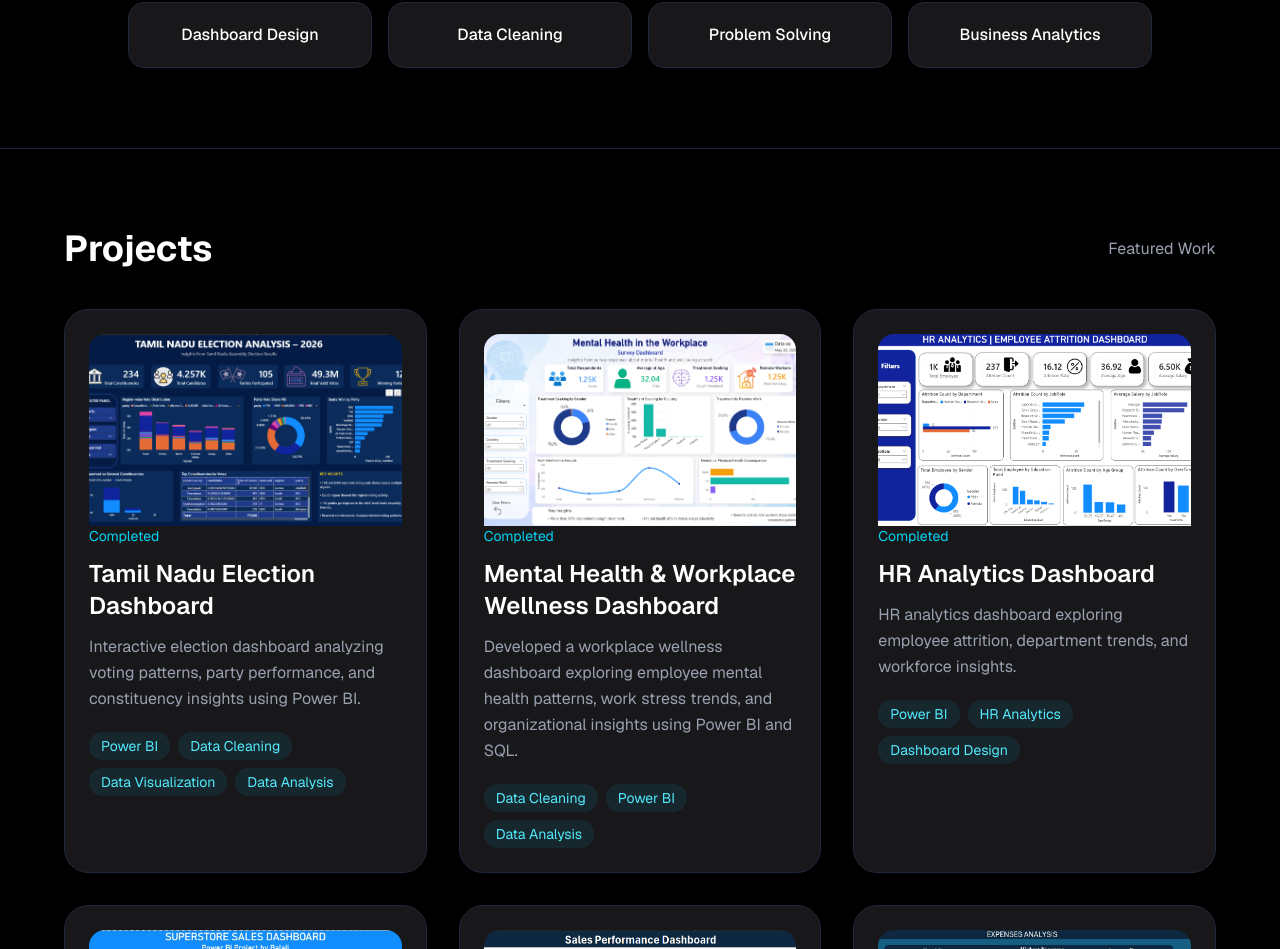
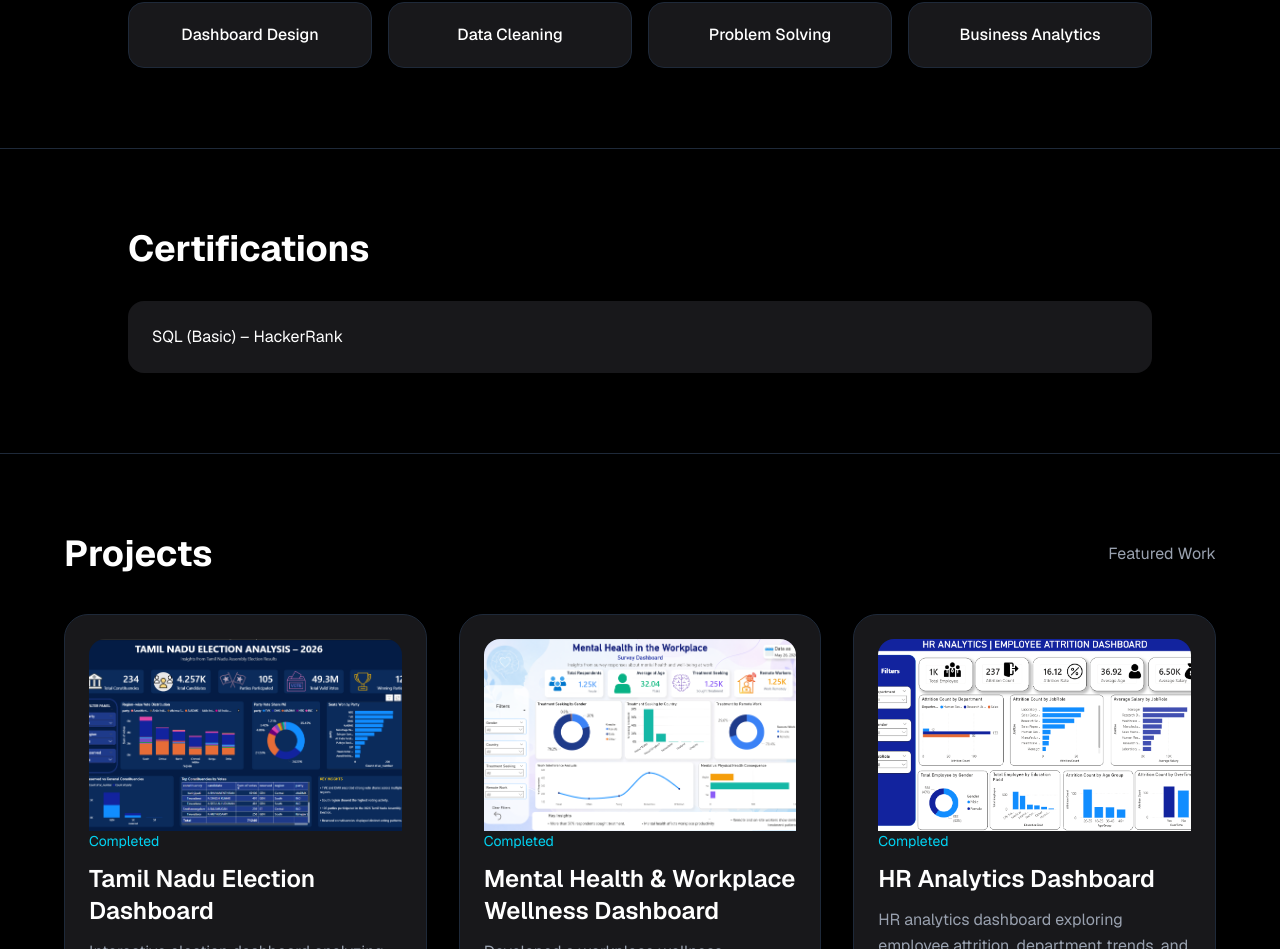
Before and after one commit to Balaji-Analytics/Balaji-portfolio, a Next.js app: page / in a window 1280 px wide. Shown: the part 1166-2115 px from the top of the page. Built offline with nearby package versions, Linux system fonts and the light colour scheme.

Commit message:
added certifications

```diff
--- a/app/page.tsx
+++ b/app/page.tsx
@@ -171,6 +171,17 @@ export default function PortfolioWebsite() {
         </div>
       </section>
 
+      {/* Certifications */}
+      <section className="px-6 md:px-16 py-20 border-b border-gray-800">
+        <div className="max-w-5xl mx-auto">
+          <h2 className="text-4xl font-bold mb-8">Certifications</h2>
+
+          <div className="bg-zinc-900 rounded-2xl p-6">
+            <p>SQL (Basic) – HackerRank</p>
+          </div>
+        </div>
+      </section>
+
       {/* Projects */}
       <section className="px-6 md:px-16 py-20 border-b border-gray-800">
         <div className="max-w-6xl mx-auto">
```
